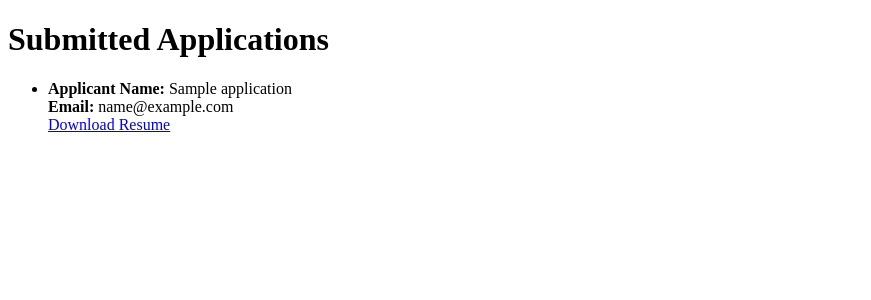
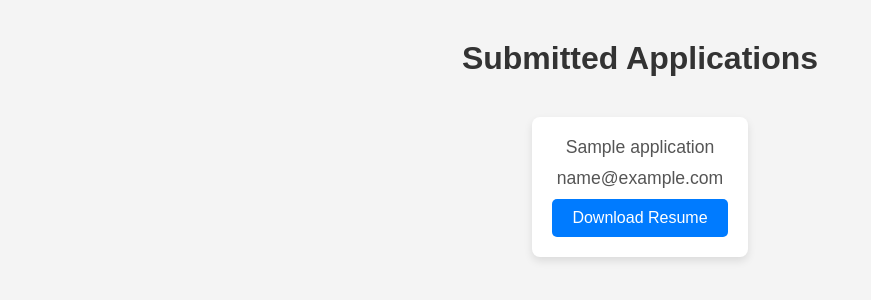
Before and after one commit to zharai/zharai.github.io, a Flask app: page /employer in a window 1280 px wide. Shown: the top 300 px of the page, without its empty margins (0-871 px from the left). Run offline with Flask 3, Linux system fonts and the light colour scheme; the visitor is signed in with stand-in values (Sample User, id 1); tables that the repository leaves empty hold one stand-in row (values such as "Sample post").

Commit message:
application cards made for employers to view on dashboard, updated style.css

```diff
--- a/static/css/style.css
+++ b/static/css/style.css
@@ -96,3 +96,49 @@ h1 {
         width: calc(33.33% - 40px);
     }
 }
+
+
+.application-list {
+    display: flex;
+    flex-wrap: wrap;
+    gap: 20px; /* Adds spacing between cards */
+    justify-content: center; /* Centers the cards in the container */
+    padding: 20px; /* Optional padding */
+}
+
+.card {
+    background-color: #fff;
+    border-radius: 8px;
+    box-shadow: 0 4px 8px rgba(0, 0, 0, 0.1);
+    padding: 20px;
+    max-width: 350px;
+    display: flex;
+    flex-direction: column;
+    align-items: center;
+    text-align: center;
+    transition: transform 0.2s;
+}
+
+.card:hover {
+    transform: scale(1.02);
+}
+
+.card a {
+    text-decoration: none;
+    background-color: #007bff;
+    color: white;
+    padding: 10px 20px;
+    border-radius: 5px;
+    transition: background-color 0.2s;
+}
+
+.card a:hover {
+    background-color: #0056b3;
+}
+
+.applicant-name,
+.applicant-email {
+    font-size: 1.1em;
+    color: #555;
+    margin-bottom: 10px;
+}
--- a/templates/base.html
+++ b/templates/base.html
@@ -1,12 +1,13 @@
 <!DOCTYPE html>
 <html lang="en">
 <head>
-    <meta charset="UTF-8">
-    <title>{% block title %}Base HTML File{% endblock %}</title>
+   <meta charset="UTF-8">
+   <title>{% block title %}Base HTML File{% endblock %}</title>
+   <link rel="stylesheet" href="{{ url_for('static', filename='css/style.css') }}">
 </head>
 <body>
-    <main>
-        {% block content %}{% endblock %}
-    </main>
+   <main>
+       {% block content %}{% endblock %}
+   </main>
 </body>
 </html>
--- a/templates/employer.html
+++ b/templates/employer.html
@@ -1,17 +1,16 @@
-
 {% extends "base.html" %}
 
-{% block title %}View Applications{% endblock %}
-
 {% block content %}
-<h1>Submitted Applications</h1>
-<ul>
-    {% for application in applications %}
-        <li>
-            <strong>Applicant Name:</strong> {{ application.student_name }}<br>
-            <strong>Email:</strong> {{ application.email }}<br>
-            <a href="{{ url_for('static', filename='uploads/' + application.resume_path)}}" download>Download Resume</a>
-        </li>
-    {% endfor %}
-</ul>
+<div class="container">
+    <h1>Submitted Applications</h1>
+    <div class="application-list">
+        {% for application in applications %}
+            <div class="card">
+                <p class="applicant-name">{{ application.student_name }}</p>
+                <p class="applicant-email">{{ application.email }}</p>
+                <a href="{{ url_for('static', filename='uploads/' ~ application.resume_path) }}" download>Download Resume</a>
+            </div>
+        {% endfor %}
+    </div>
+</div>
 {% endblock %}
```
Also changed, not shown: templates/admin_login.html (+0 -12 lines), templates/displayPage.html (+13 -15 lines), instance/info.sqlite3.
